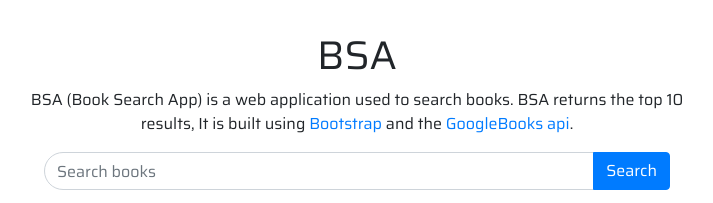
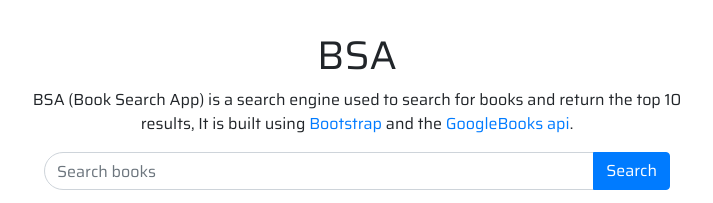
Before and after one commit to FrontEndMike/LevelUpTuts, a plain HTML site: page Book search app/index.html in a window 1280 px wide. Shown: the top 203 px of the page, 283-996 px from the left. Drawn offline with nearby package versions, Linux system fonts and the light colour scheme.

Commit message:
add meta for viewport and update intro text

```diff
--- a/Book search app/index.html
+++ b/Book search app/index.html
@@ -3,6 +3,8 @@
 <head>
 	<title>Book Search app</title>
 	<meta charset="UTF-8" />
+	<!-- Mobile Meta -->
+	<meta name="viewport" content="width=device-width, initial-scale=1.0">
 	<link rel="stylesheet" href="styles.css">
 	<!-- CSS only -->
 	<link rel="stylesheet" href="https://stackpath.bootstrapcdn.com/bootstrap/4.5.0/css/bootstrap.min.css" integrity="sha384-9aIt2nRpC12Uk9gS9baDl411NQApFmC26EwAOH8WgZl5MYYxFfc+NcPb1dKGj7Sk" crossorigin="anonymous">
@@ -18,7 +20,7 @@
 
 <body class="search-contain" style="transition: 1s ease all;">
 	<h1 class="text-center">BSA</h1>
-	<p class="text-center">BSA (Book Search App) is a web application used to search books. BSA returns the top 10 results,
+	<p class="text-center">BSA (Book Search App) is a search engine used to search for books and return the top 10 results,
 		It is built using <a href="https://getbootstrap.com/" target="_blank">Bootstrap </a>and the
 		<a href="https://developers.google.com/books" target="_blank"> GoogleBooks api</a>.
 	</p>
```
